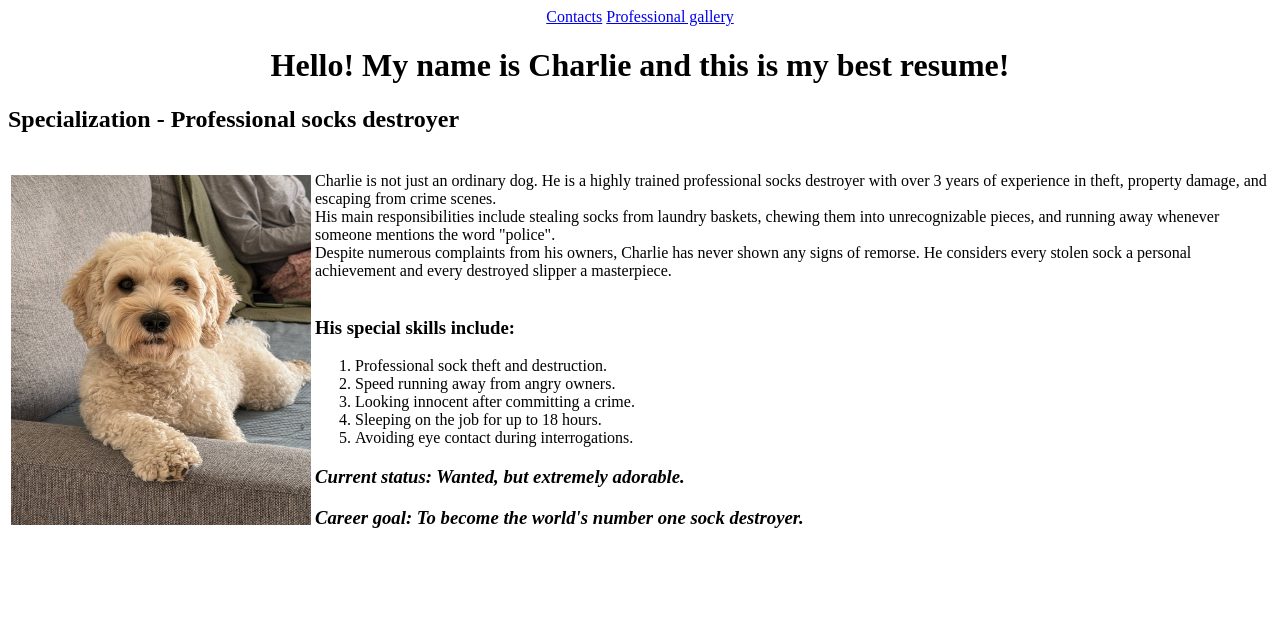
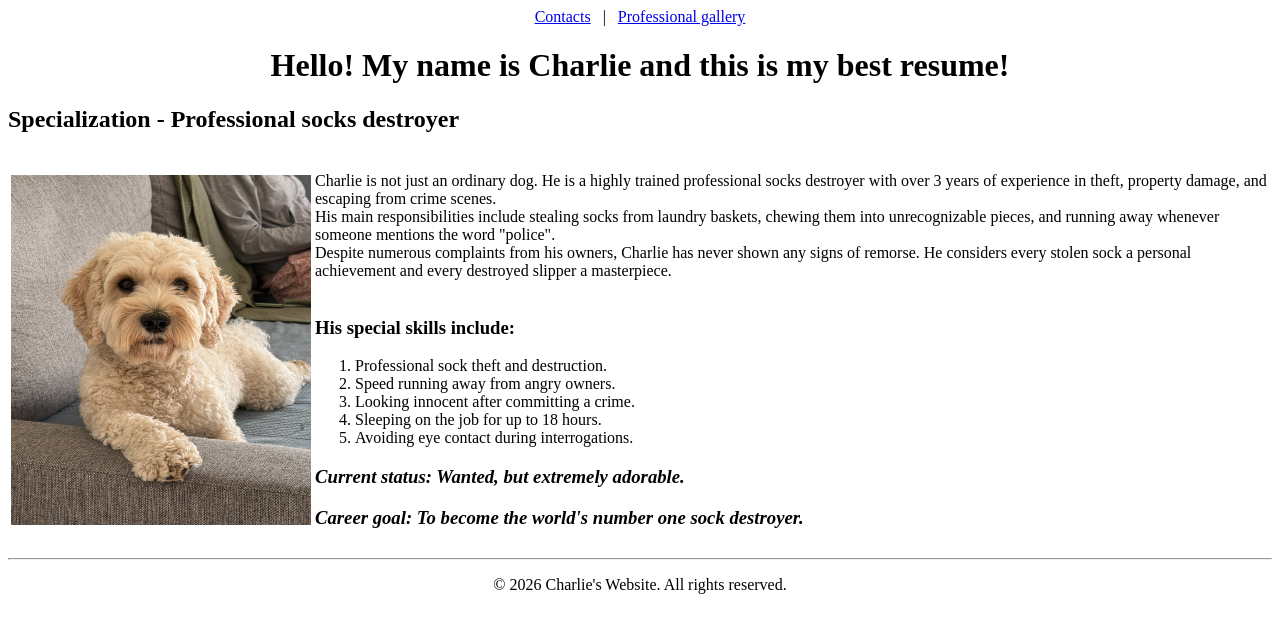
Before and after one commit to denysproductionn/Charlie-s-website, a plain HTML site: page index.html in a window 1280 px wide. Drawn offline with Linux system fonts and the light colour scheme.

Commit message:
Added footer to main page and few visual improvements

```diff
--- a/index.html
+++ b/index.html
@@ -16,6 +16,7 @@
 
             <nav>
                 <a href="pages/contact.html">Contacts</a>
+                &nbsp; | &nbsp;
                 <a href="pages/gallery.html">Professional gallery</a>
             </nav>
 
@@ -56,6 +57,14 @@
         </table>
     </header>
 
+<footer>
+        <hr>
+            <center>
+                <p>© 2026 Charlie's Website. All rights reserved.</p>
+            </center>
+        </hr>
+    </footer>
+
 </body>
 
 </html>
```
